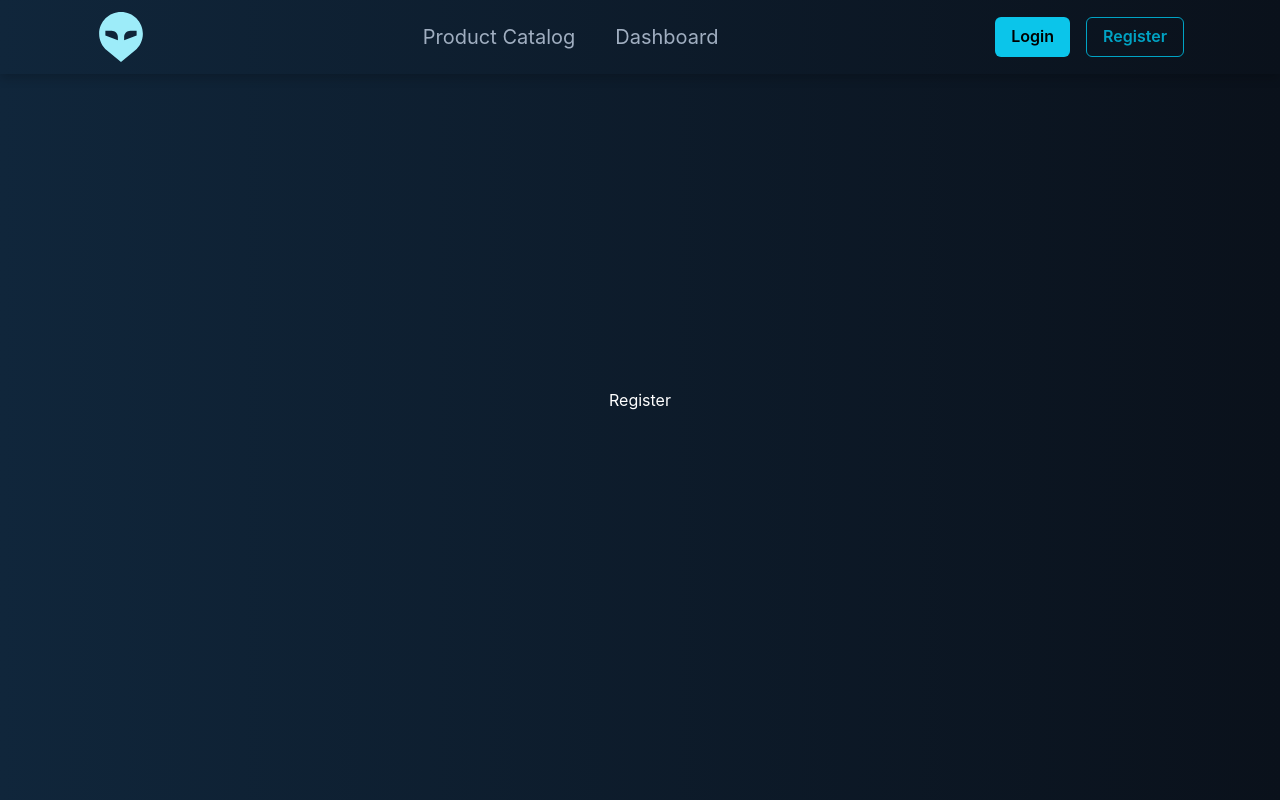
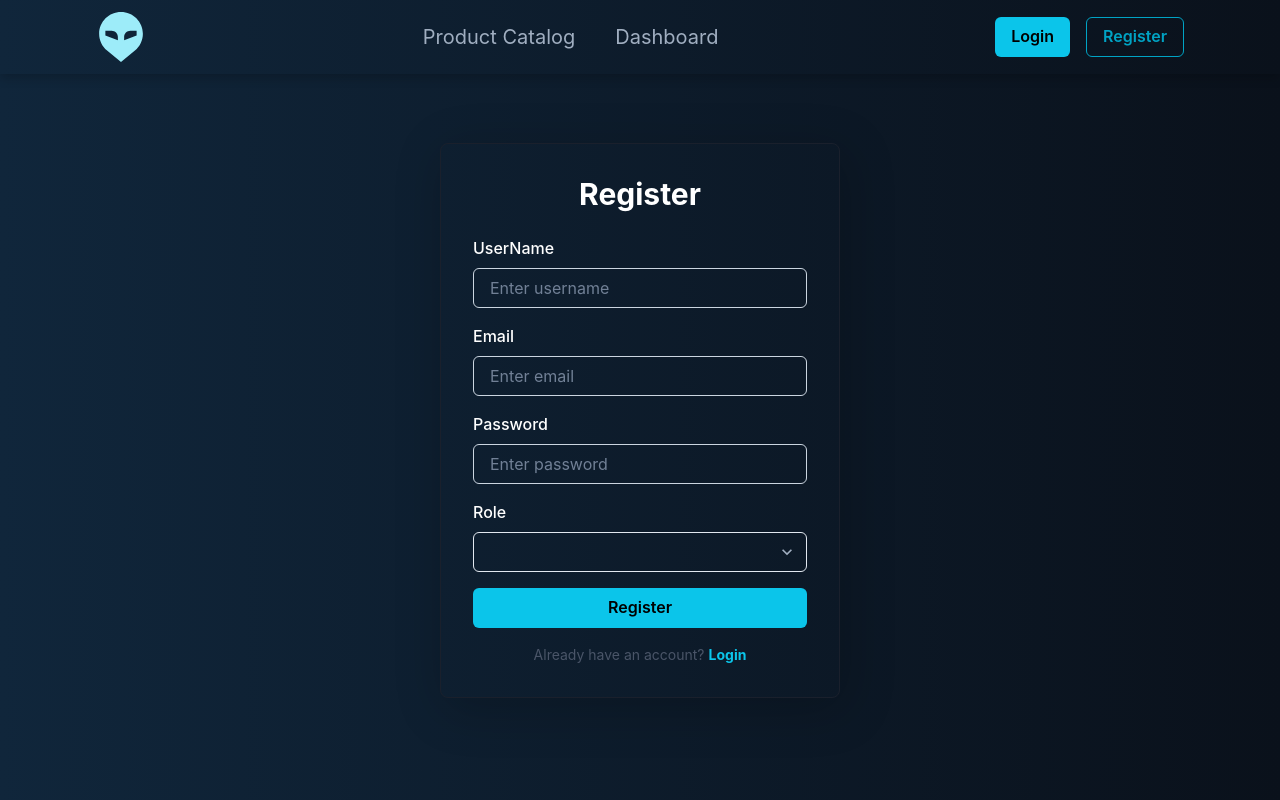
Before and after one commit to abhishek61067/jwt-authentication-oauth-2, a React (Vite) app: page /register in a window 1280 px wide. Built offline with nearby package versions, Linux system fonts and the light colour scheme.

Commit message:
react hook form setup and integration to register page

```diff
--- a/package.json
+++ b/package.json
@@ -16,6 +16,7 @@
     "framer-motion": "^12.23.6",
     "react": "^19.1.0",
     "react-dom": "^19.1.0",
+    "react-hook-form": "^7.61.0",
     "react-router": "^7.7.0"
   },
   "devDependencies": {
--- a/src/pages/Register.jsx
+++ b/src/pages/Register.jsx
@@ -1,8 +1,116 @@
-import { Text } from "@chakra-ui/react";
+import {
+  Box,
+  Button,
+  FormControl,
+  FormErrorMessage,
+  FormLabel,
+  Heading,
+  Input,
+  Select,
+  Text,
+  VStack,
+} from "@chakra-ui/react";
 import React from "react";
+import { Link as ChakraLink } from "@chakra-ui/react";
+import { Link as RouterLink } from "react-router";
+import { useForm } from "react-hook-form";
 
 const Register = () => {
-  return <Text color={"white"}>Register</Text>;
+  const {
+    register,
+    handleSubmit,
+    formState: { errors, isSubmitting },
+  } = useForm({
+    defaultValues: {
+      email: "",
+      password: "",
+      username: "",
+      role: "USER",
+    },
+  });
+
+  const onSubmit = (formData) => {
+    console.log("formdata: ", formData);
+  };
+
+  return (
+    <Box
+      w={{ base: "90%", md: "400px" }}
+      mt={10}
+      p={8}
+      borderRadius="lg"
+      boxShadow="5px 10px 50px 2px #0003"
+      color="white"
+      border={"1px"}
+      borderColor={"gray.800"}
+    >
+      {" "}
+      <Heading mb={6} size={"lg"} textAlign={"center"}>
+        Register
+      </Heading>
+      <form onSubmit={handleSubmit(onSubmit)}>
+        <VStack spacing={4}>
+          <FormControl isInvalid={errors.username}>
+            <FormLabel>UserName</FormLabel>
+            <Input
+              borderColor={"gray.300"}
+              type="text"
+              placeholder="Enter username"
+              {...register("username", { required: "Username is required" })}
+            />
+            <FormErrorMessage>{errors?.username?.message}</FormErrorMessage>
+          </FormControl>
+          <FormControl isInvalid={errors.email}>
+            <FormLabel>Email</FormLabel>
+            <Input
+              borderColor={"gray.300"}
+              type="email"
+              placeholder="Enter email"
+              {...register("email", { required: "Email is required" })}
+            />
+            <FormErrorMessage>{errors?.email?.message}</FormErrorMessage>
+          </FormControl>
+
+          <FormControl isInvalid={errors.password}>
+            <FormLabel>Password</FormLabel>
+            <Input
+              borderColor={"gray.300"}
+              type="password"
+              placeholder="Enter password"
+              {...register("password", { required: "Password is required" })}
+            />
+            <FormErrorMessage>{errors?.password?.message}</FormErrorMessage>
+          </FormControl>
+          <FormControl isInvalid={errors.role}>
+            <FormLabel>Role</FormLabel>
+            <Select
+              color={"gray.400"}
+              {...register("role", { required: "Role is required" })}
+            >
+              <option value="user">User</option>
+              <option value="admin">Admin</option>
+            </Select>
+            <FormErrorMessage>{errors?.role?.message}</FormErrorMessage>
+          </FormControl>
+          <Button colorScheme="cyan" color={"black"} type="submit" width="full">
+            Register
+          </Button>
+          <Text fontSize={"sm"} color={"gray.600"}>
+            Already have an account?
+            <ChakraLink
+              as={RouterLink}
+              to="/login"
+              color="cyan.400"
+              fontWeight="bold"
+              ml={1}
+            >
+              Login
+            </ChakraLink>
+          </Text>
+        </VStack>
+      </form>
+    </Box>
+  );
 };
 
 export default Register;
```
Also changed, not shown: 1 other file (tests, documents, lock files or other folders).
